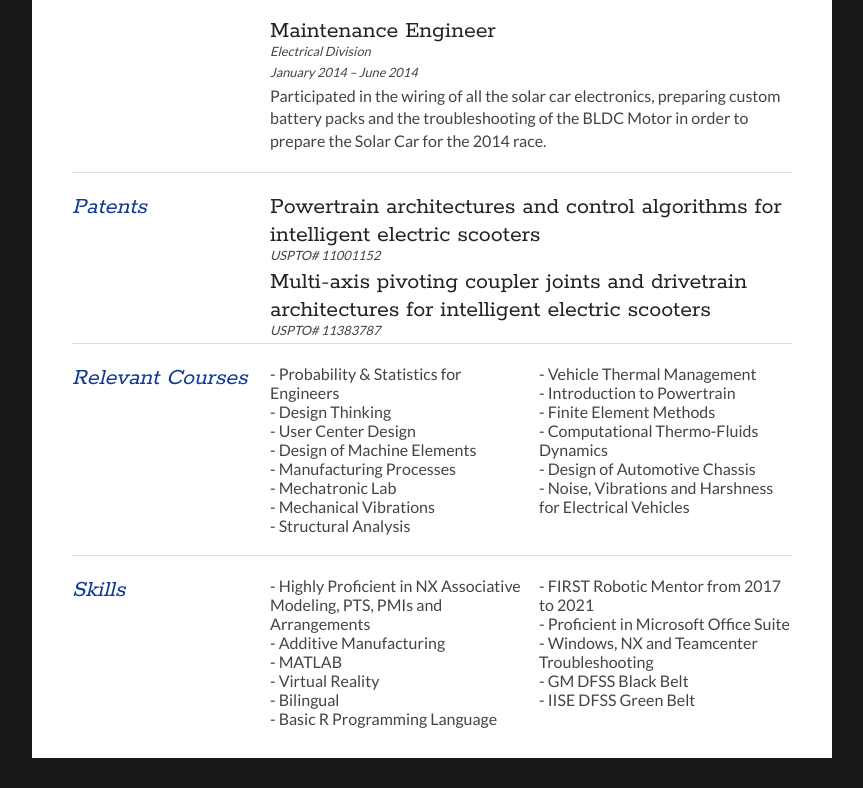
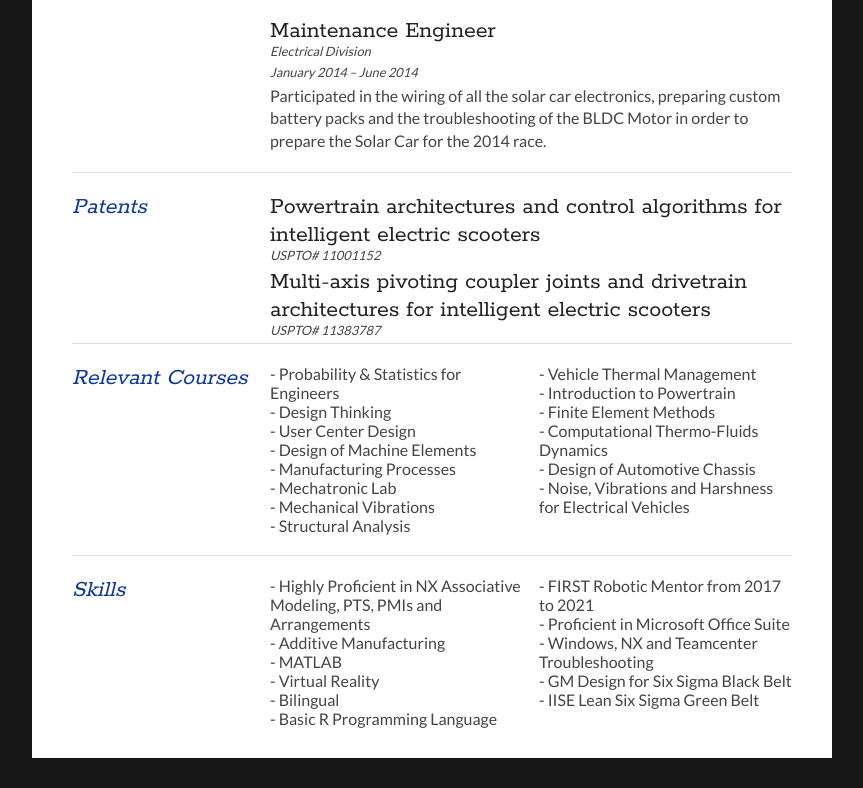
Before and after one commit to belink1/belink1.github.io, a plain HTML site: page index.html in a window 1280 px wide. Shown: the part 2658-3446 px from the top of the page, without its empty margins (208-1071 px from the left). Drawn offline with Linux system fonts and the light colour scheme.

Commit message:
Update index.html

```diff
--- a/index.html
+++ b/index.html
@@ -246,8 +246,8 @@ e﻿<!DOCTYPE html>
 					<li>- FIRST Robotic Mentor from 2017 to 2021</li>
 					<li>- Proficient in Microsoft Office Suite</li>
 					<li>- Windows, NX and Teamcenter Troubleshooting</li>
-					<li>- GM DFSS Black Belt</li>
-					<li>- IISE DFSS Green Belt</li>
+					<li>- GM Design for Six Sigma Black Belt</li>
+					<li>- IISE Lean Six Sigma Green Belt</li>
 
 				</ul>
 			</div>
```
